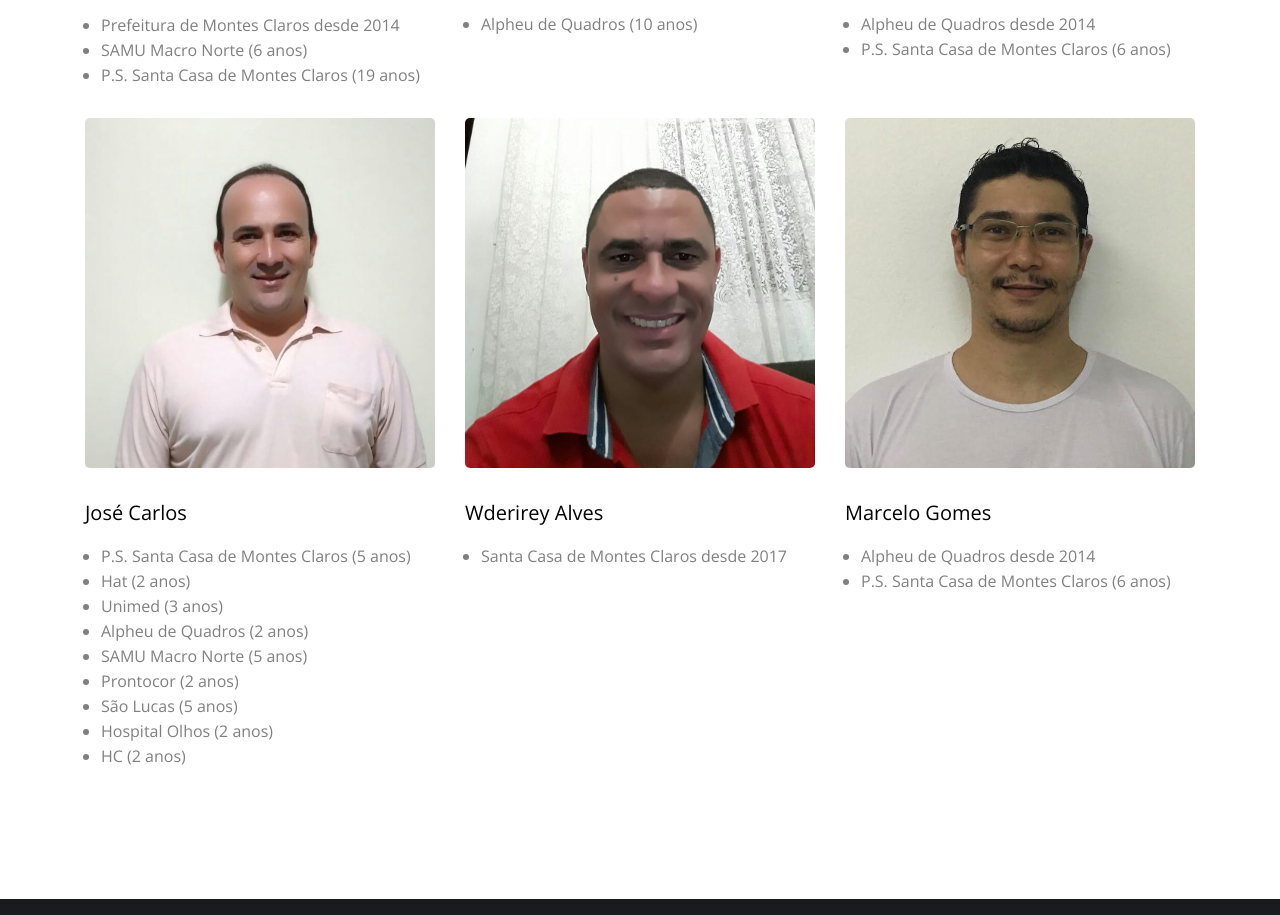
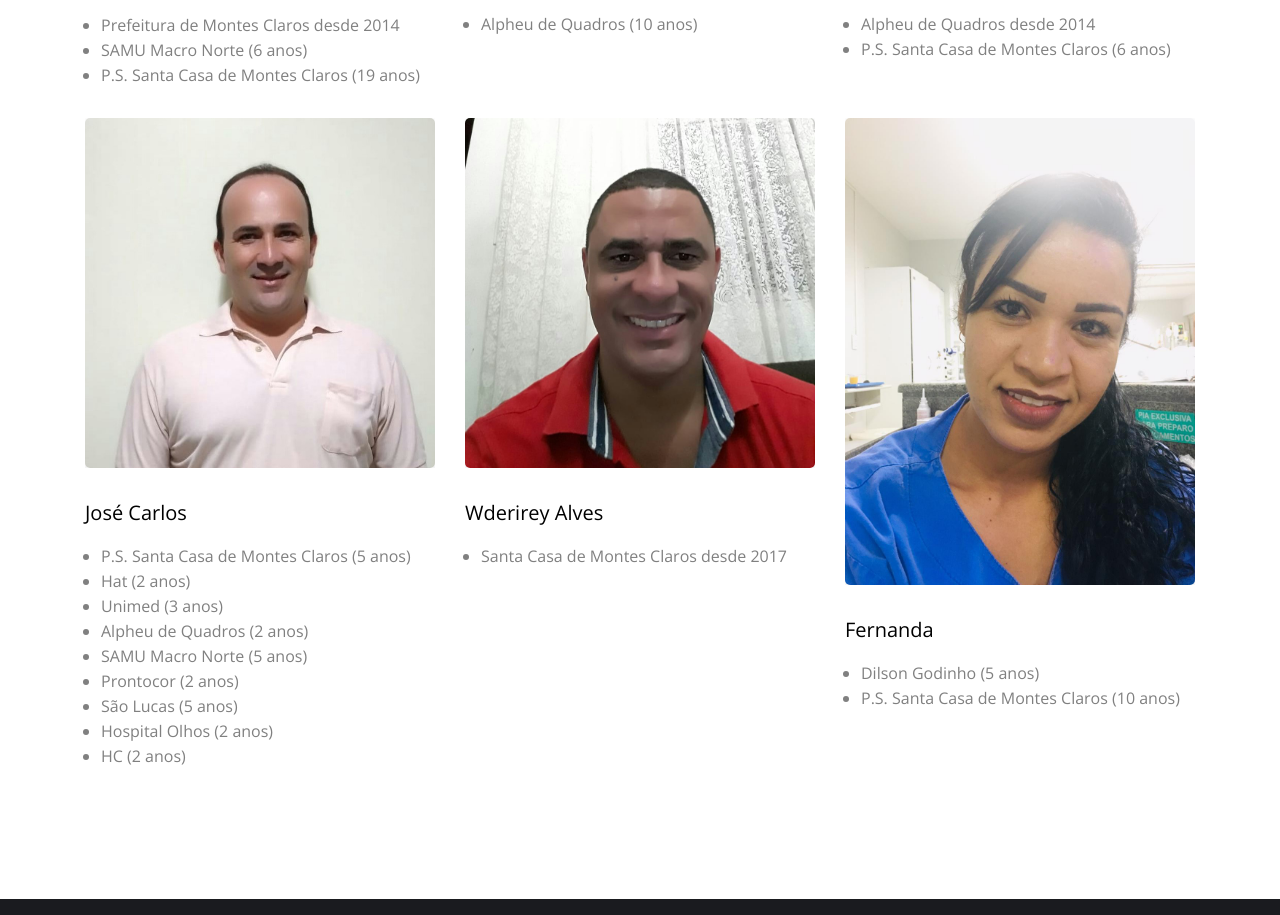
Before and after one commit to MatheusHonorato/enfermagem-de-elite, a plain HTML site: page team.html in a window 1280 px wide. Shown: the part 1685-2600 px from the top of the page. Drawn offline with nearby package versions, Linux system fonts and the light colour scheme; some packages are replaced by stand-ins of ours.

Commit message:
fernanda

```diff
--- a/team.html
+++ b/team.html
@@ -213,14 +213,14 @@
           <div class="team-sm">
             <!-- Team Member Image -->
             <div class="image">
-              <img class="img-fluid" src="images/team/marcelo.jpg" alt="member-image">
+              <img class="img-fluid" src="images/team/fernanda.jpg" alt="member-image">
             </div>
             <!-- Name -->
-            <h3>Marcelo Gomes</h3>
+            <h3>Fernanda</h3>
             <!-- Position -->
             <ul class="pl-3 mt-3">
-              <li>Alpheu de Quadros desde 2014</li>
-              <li>P.S. Santa Casa de Montes Claros (6 anos)</li>
+              <li>Dilson Godinho (5 anos)</li>
+              <li>P.S. Santa Casa de Montes Claros (10 anos)</li>
             </ul>
           </div>
         </div>
```
Also changed, not shown: images/team/fernanda.jpg (added).
